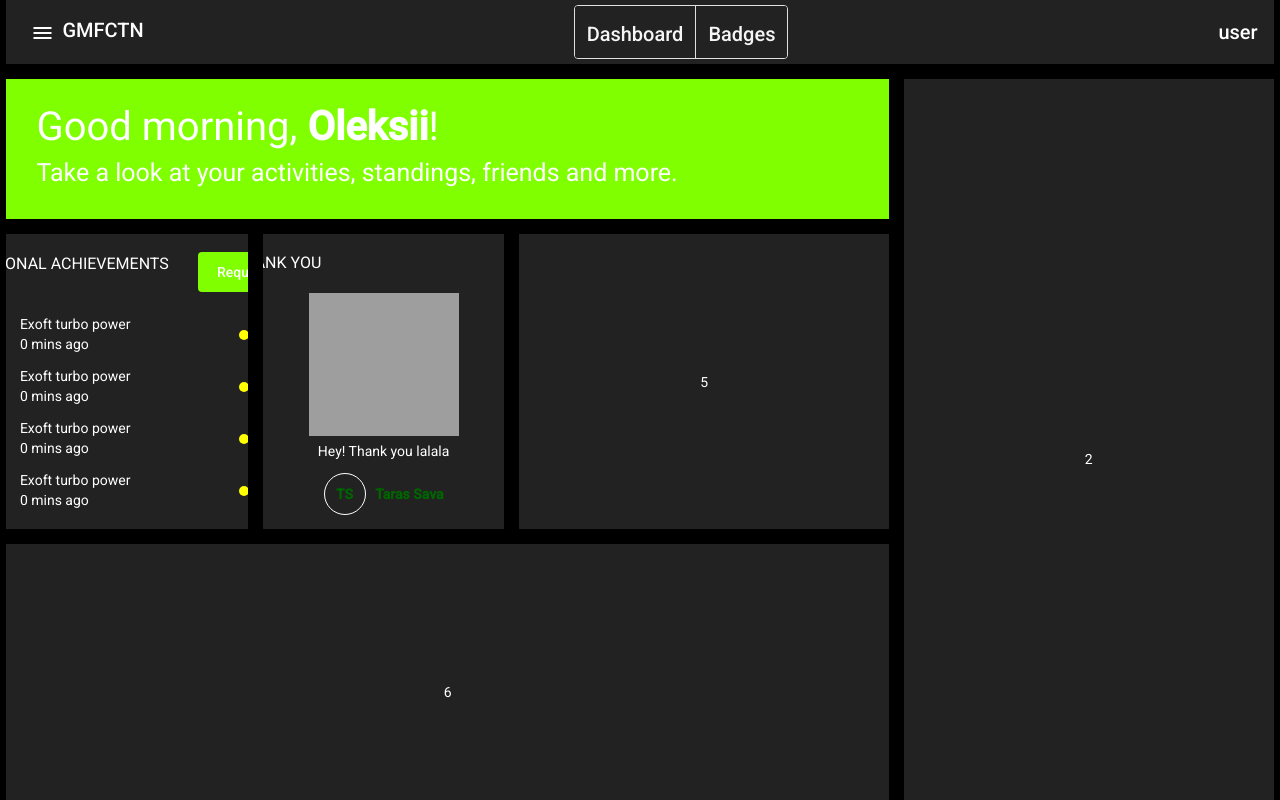
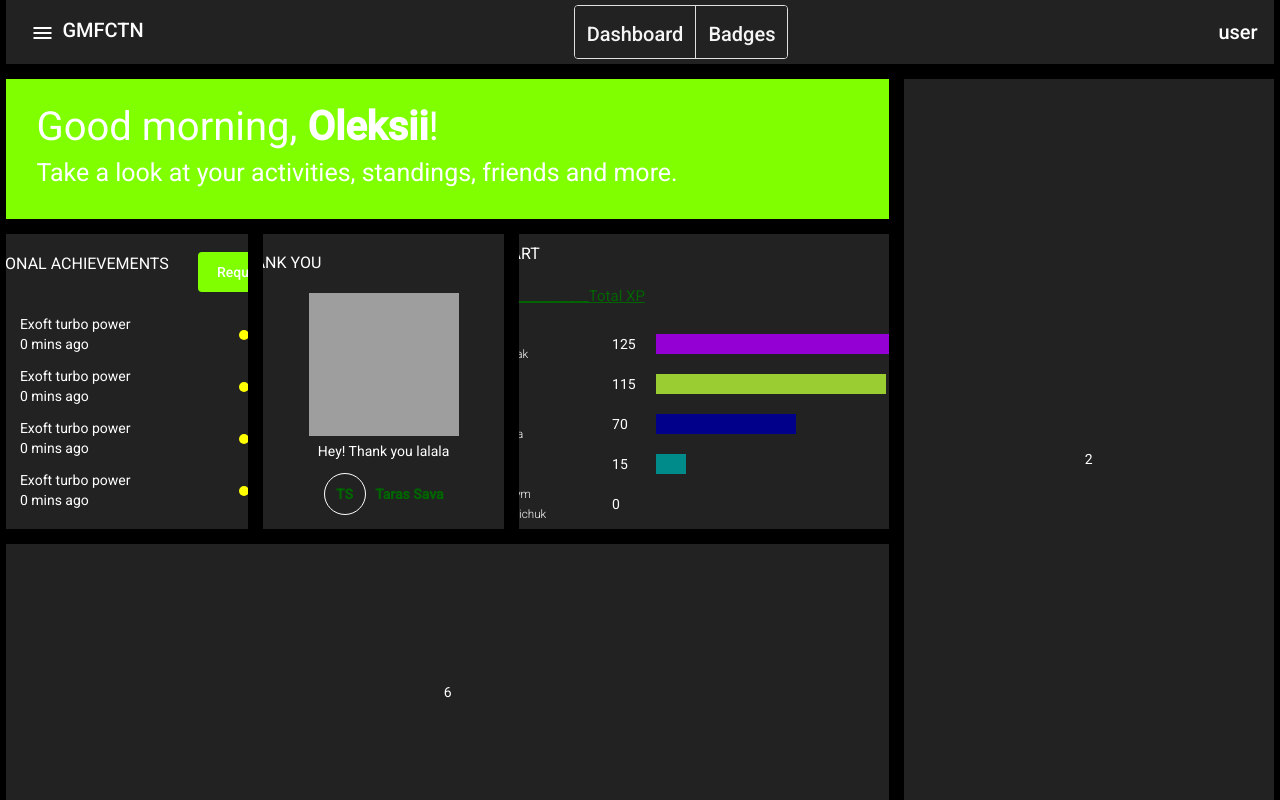
Before and after one commit to OleksiiTarakanov/gmfctn-project, an Angular app: page /Dashboard in a window 1280 px wide. Built offline with nearby package versions, Linux system fonts and the light colour scheme; grey boxes are pictures that could not be loaded.

Commit message:
added top charts

```diff
--- a/src/app/app.module.ts
+++ b/src/app/app.module.ts
@@ -12,6 +12,7 @@ import { DashboardComponent } from './components/dashboard/dashboard.component';
 import { BadgesComponent } from './components/badges/badges.component';
 import { PersonalAchivementsComponent } from './components/dashboard/personal-achivements/personal-achivements.component';
 import { ThankYouComponent } from './components/dashboard/thank-you/thank-you.component';
+import { TopChartComponent } from './components/dashboard/top-chart/top-chart.component';
 
 const routes: Routes = [
   {
@@ -33,6 +34,7 @@ const routes: Routes = [
     DashboardComponent,
     PersonalAchivementsComponent,
     ThankYouComponent,
+    TopChartComponent,
   ],
   imports: [
     BrowserModule,
--- a/src/app/components/dashboard/dashboard.component.html
+++ b/src/app/components/dashboard/dashboard.component.html
@@ -12,6 +12,8 @@
     <mat-grid-tile [colspan]="2" [rowspan]="2">
         <app-thank-you></app-thank-you>
     </mat-grid-tile>
-    <mat-grid-tile [colspan]="3" [rowspan]="2">5</mat-grid-tile>
+    <mat-grid-tile [colspan]="3" [rowspan]="2">
+        <app-top-chart></app-top-chart>
+    </mat-grid-tile>
     <mat-grid-tile [colspan]="7" [rowspan]="2">6</mat-grid-tile>
 </mat-grid-list>
--- /dev/null
+++ b/src/app/components/dashboard/top-chart/top-chart.component.html
@@ -0,0 +1,29 @@
+<div class="top-chart-content">
+  <div class="top-chart-label">
+    <h3>TOP CHART</h3>
+  </div>
+
+  <div class="top-chart-content">
+    <div class="name-totalXP">
+      <h4><u>Name______________Total XP</u></h4>
+    </div>
+
+    <div class="users">
+      <div class="info">
+        <div class="userproto" *ngFor='let user of users'>
+          <div class="userpic" style="background-image: url({{user.photo}});"></div>
+          <div class="username">{{user.name}} {{user.lastName}}</div>
+          <div class="userXP">{{user.xp}}</div>
+        </div>
+      </div>
+
+      <div class="graph" >
+        <div class="graphproto" *ngFor='let user of users'>
+          <div class="line" [style.width]="user.size" [style.background-color]="user.color"></div>
+        </div>
+      </div>
+    </div>
+  </div>
+</div>
+<!-- style="background-color: {{user.color}}; width: {{user.xp}}px
+'background-color':lineColor}};-->
--- /dev/null
+++ b/src/app/components/dashboard/top-chart/top-chart.component.scss
@@ -0,0 +1,69 @@
+.top-chart-label {
+  width: 500px;
+}
+
+.top-chart-content {
+
+
+  .name-totalXP {
+    color: darkgreen;
+  }
+
+  .users {
+    display: flex;
+    align-items: center;
+    flex-direction: row;
+    justify-content: stretch;
+    width: 500px;
+
+    .info {
+        display: flex;
+        flex-direction: column;
+        justify-content: center;
+
+        .userproto{
+            display: flex;
+            flex-direction: row;
+            align-items: center;
+        }
+
+        .userpic {
+            width: 33px;
+            height: 33px;
+            border-radius: 50%;
+            background-size: 100%;
+          }
+
+          .username {
+            width: 55px;
+            height: 40px;
+            font-weight: lighter;
+            font-size: smaller;
+          }
+
+          .userXP{
+              margin-left: 70px;
+          }
+    }
+
+    .graph {
+        display: flex;
+        flex-direction: column;
+        height: 200px;
+        justify-content: space-around;
+        margin-left: 20px;
+
+        .graphproto{
+
+        }
+
+        .line{
+            height: 20px;
+        }
+    }
+
+
+
+
+  }
+}
--- /dev/null
+++ b/src/app/components/dashboard/top-chart/top-chart.component.ts
@@ -0,0 +1,73 @@
+import { Component, OnInit } from '@angular/core';
+import { User } from 'src/app/user';
+
+@Component({
+  selector: 'app-top-chart',
+  templateUrl: './top-chart.component.html',
+  styleUrls: ['./top-chart.component.scss']
+})
+
+
+
+
+export class TopChartComponent implements OnInit {
+
+  size = 0;
+
+  users: User[] = [
+    {
+      name: 'Taras',
+      lastName: 'Yarchak',
+      photo: 'https://images.unsplash.com/photo-1472457897821-70d3819a0e24?ixid=MXwxMjA3fDB8MHxzZWFyY2h8MXx8c21hbGx8ZW58MHx8MHw%3D&ixlib=rb-1.2.1&w=1000&q=80',
+      xp: 125,
+      color: 'darkviolet',
+      size:''
+    },
+    {
+      name: 'Ostap',
+      lastName: 'Royik',
+      photo: 'https://images.unsplash.com/photo-1472457897821-70d3819a0e24?ixid=MXwxMjA3fDB8MHxzZWFyY2h8MXx8c21hbGx8ZW58MHx8MHw%3D&ixlib=rb-1.2.1&w=1000&q=80',
+      xp: 115,
+      color: 'yellowgreen',
+      size:''
+    },
+    {
+      name: 'Tania',
+      lastName: 'Gogina',
+      photo: 'https://images.unsplash.com/photo-1472457897821-70d3819a0e24?ixid=MXwxMjA3fDB8MHxzZWFyY2h8MXx8c21hbGx8ZW58MHx8MHw%3D&ixlib=rb-1.2.1&w=1000&q=80',
+      xp: 70,
+      color: 'darkblue',
+      size:''
+    },
+    {
+      name: 'Taras',
+      lastName: 'Sava',
+      photo: 'https://images.unsplash.com/photo-1472457897821-70d3819a0e24?ixid=MXwxMjA3fDB8MHxzZWFyY2h8MXx8c21hbGx8ZW58MHx8MHw%3D&ixlib=rb-1.2.1&w=1000&q=80',
+      xp: 15,
+      color: 'darkcyan',
+      size:''
+    },
+    {
+      name: 'Maksym',
+      lastName: 'Nikolaichuk',
+      photo: 'https://images.unsplash.com/photo-1472457897821-70d3819a0e24?ixid=MXwxMjA3fDB8MHxzZWFyY2h8MXx8c21hbGx8ZW58MHx8MHw%3D&ixlib=rb-1.2.1&w=1000&q=80',
+      xp: 0,
+      color: 'red',
+      size:''
+    }
+  ]
+
+
+  constructor() { }
+
+  ngOnInit(): void {
+    this.graphic()
+  };
+
+  graphic(){
+    this.users.forEach(e => {
+      e.size = e.xp*2 + 'px';
+      console.log(e.size);
+    });
+  }
+}
--- /dev/null
+++ b/src/app/user.ts
@@ -0,0 +1,8 @@
+export interface User {
+    name:string,
+    lastName:string,
+    photo:string,
+    xp:number,
+    color:string,
+    size:any
+}
```
Also changed, not shown: 1 other file (tests, documents, lock files or other folders).
